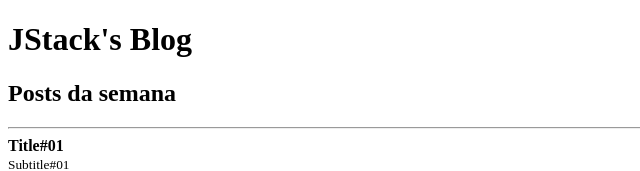
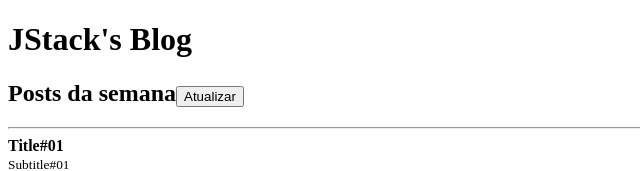
Before and after one commit to carolribeiro2112/fundamentos-react-jstack, a React app: page / in a window 1280 px wide. Shown: the top 171 px of the page, without its empty margins (0-640 px from the left). Built offline with nearby package versions, Linux system fonts and the light colour scheme.

Commit message:
working with states

```diff
--- a/src/App.jsx
+++ b/src/App.jsx
@@ -1,30 +1,52 @@
-import React from "react";
+import React, { useState } from "react";
 import Header from "./Header";
 import Post from "./Post";
 
-const posts = [
+
+function App() {
+  const [posts, setPosts] = useState([
     {
+      id: Math.random(),
       title: 'Title#01',
       subtitle: 'Subtitle#01',
       likes: 20
     },
     {
+      id: Math.random(),
       title: 'Title#02',
       subtitle: 'Subtitle#02',
       likes: 10
     },
     {
+      id: Math.random(),
       title: 'Title#03',
       subtitle: 'Subtitle#03',
       likes: 50
     },
-]
+  ]);
 
-function App() {
+  function handleRefresh() {
+    setTimeout(() => {
+      setPosts((prevState) => [
+        ...prevState,
+        {
+          id: Math.random(),
+          title: `Title#0${prevState.length + 1}`,
+          subtitle: `Subtitle#0${prevState.length + 1}`,
+          likes: 50
+        },
+      ]);
+    }, 2000)
+  };
+
   return (
     <>
       <Header>
-        <h2>Posts da semana</h2>
+        <h2>
+          Posts da semana
+
+          <button onClick={handleRefresh}>Atualizar</button>
+        </h2>
       </Header>
 
       <hr/>
@@ -32,7 +54,7 @@
       {
         posts.map(post=> (
           <Post
-            key={post.title}
+            key={post.id}
             likes={post.likes}
             post={{
               title:post.title,
```
Lines whose indentation alone changed are shown as unchanged.
